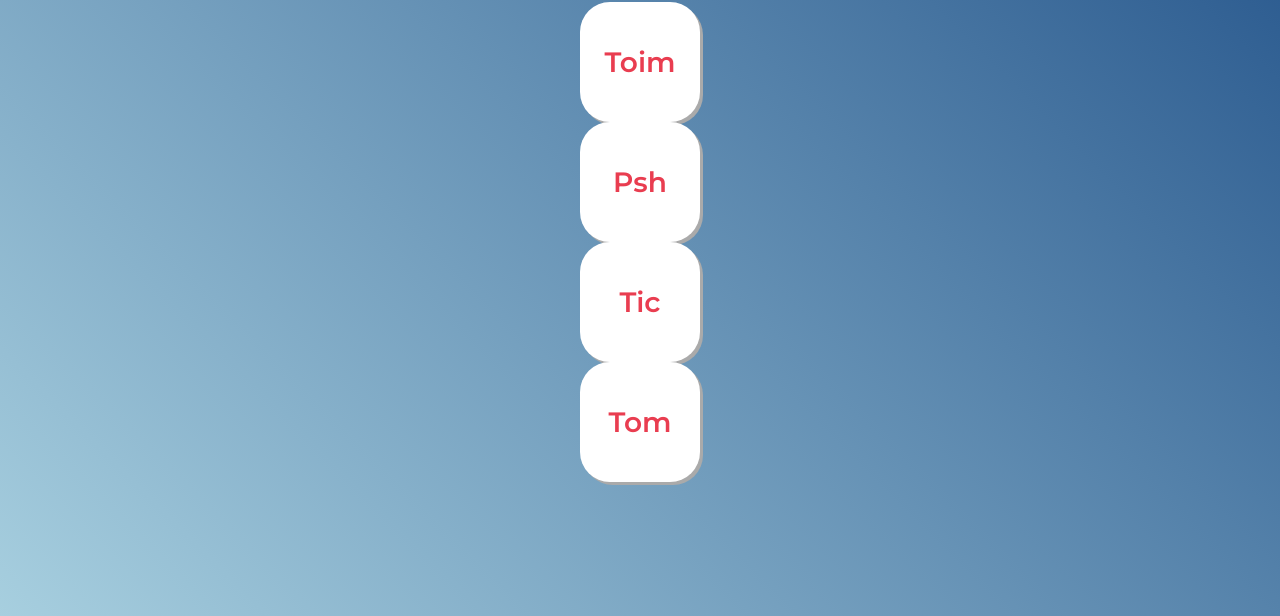
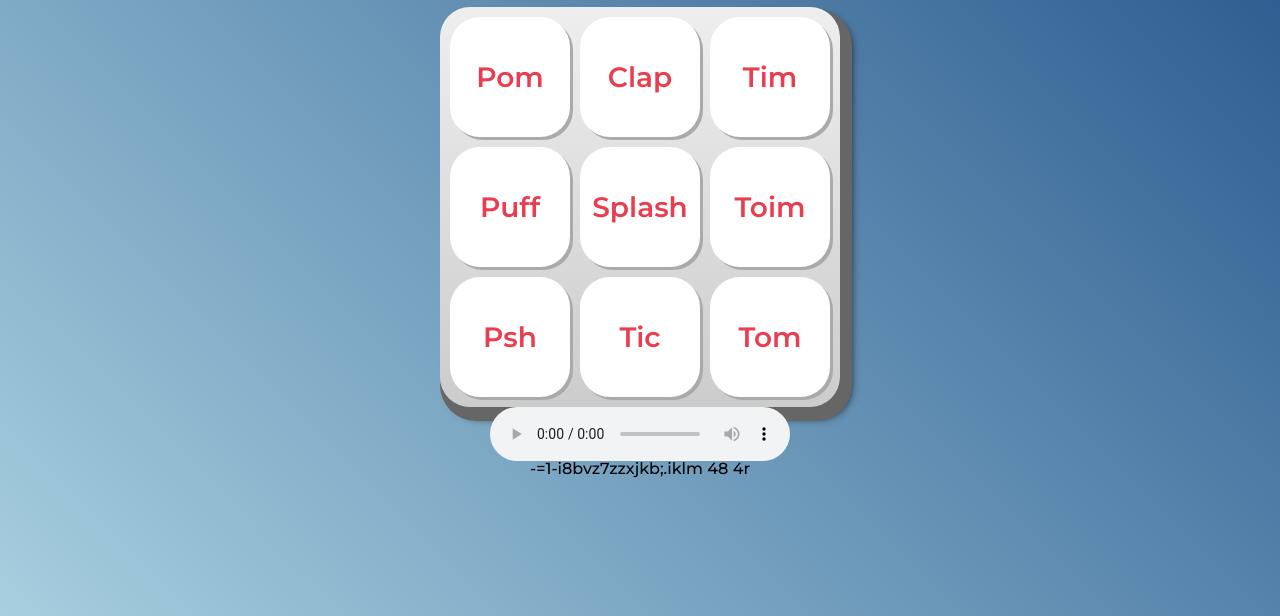
Before and after one commit to natachaeana/java_script, a plain HTML site: page index.html in a window 1280 px wide. Shown: the part 184-800 px from the top of the page. Drawn offline with Linux system fonts and the light colour scheme.

Commit message:
Add files via upload

```diff
--- a/index.html
+++ b/index.html
@@ -20,7 +20,13 @@
 
     <h1>Alura Midi</h1>
 
+    <section class="teclado">
+        <button onclick="alert('Pom')" class="tecla tecla_pom">Pom</button>
+        <button class="tecla tecla_clap">Clap</button>
+        <button class="tecla tecla_tim">Tim</button>
 
+        <button class="tecla tecla_puff">Puff</button>
+        <button class="tecla tecla_splash">Splash</button>
         <button class="tecla tecla_toim">Toim</button>
 
         <button class="tecla tecla_psh">Psh</button>
@@ -28,15 +34,15 @@
         <button class="tecla tecla_tom">Tom</button>
     </section>
 
-    <audio src="sounds/keyq.wav" id="som_tecla_pom"></audio>
+       <audio controls src="sounds/keyq.wav" id="som_tecla_pom"></audio>
     <audio src="sounds/keyw.wav" id="som_tecla_clap"></audio>
-    <audio src="sounds/keye.wav" id="som_tecla_tim"></audio>
-    <audio src="sounds/keya.wav" id="som_tecla_puff"></audio>
-    <audio src="sounds/keys.wav" id="som_tecla_splash"></audio>
-    <audio src="sounds/keyd.wav" id="som_tecla_toim"></audio>
-    <audio src="sounds/keyz.wav" id="som_tecla_psh"></audio>
-    <audio src="sounds/keyx.wav" id="som_tecla_tic"></audio>
+    <audio  src="sounds/keye.wav" id="som_tecla_tim"></audio>
+    <audio  src="sounds/keya.wav" id="som_tecla_puff"></audio>
+    <audio  src="sounds/keys.wav" id="som_tecla_splash"></audio>
+    <audio  src="sounds/keyd.wav" id="som_tecla_toim"></audio>
+    <audio  src="sounds/keyz.wav" id="som_tecla_psh"></audio>
+    <audio  src="sounds/keyx.wav" id="som_tecla_tic"></audio>
     <audio src="sounds/keyc.wav" id="som_tecla_tom"></audio>
-
+-=1-i8bvz7zzxjkb;.iklm 48 4r
 </body>
 </html>
```
